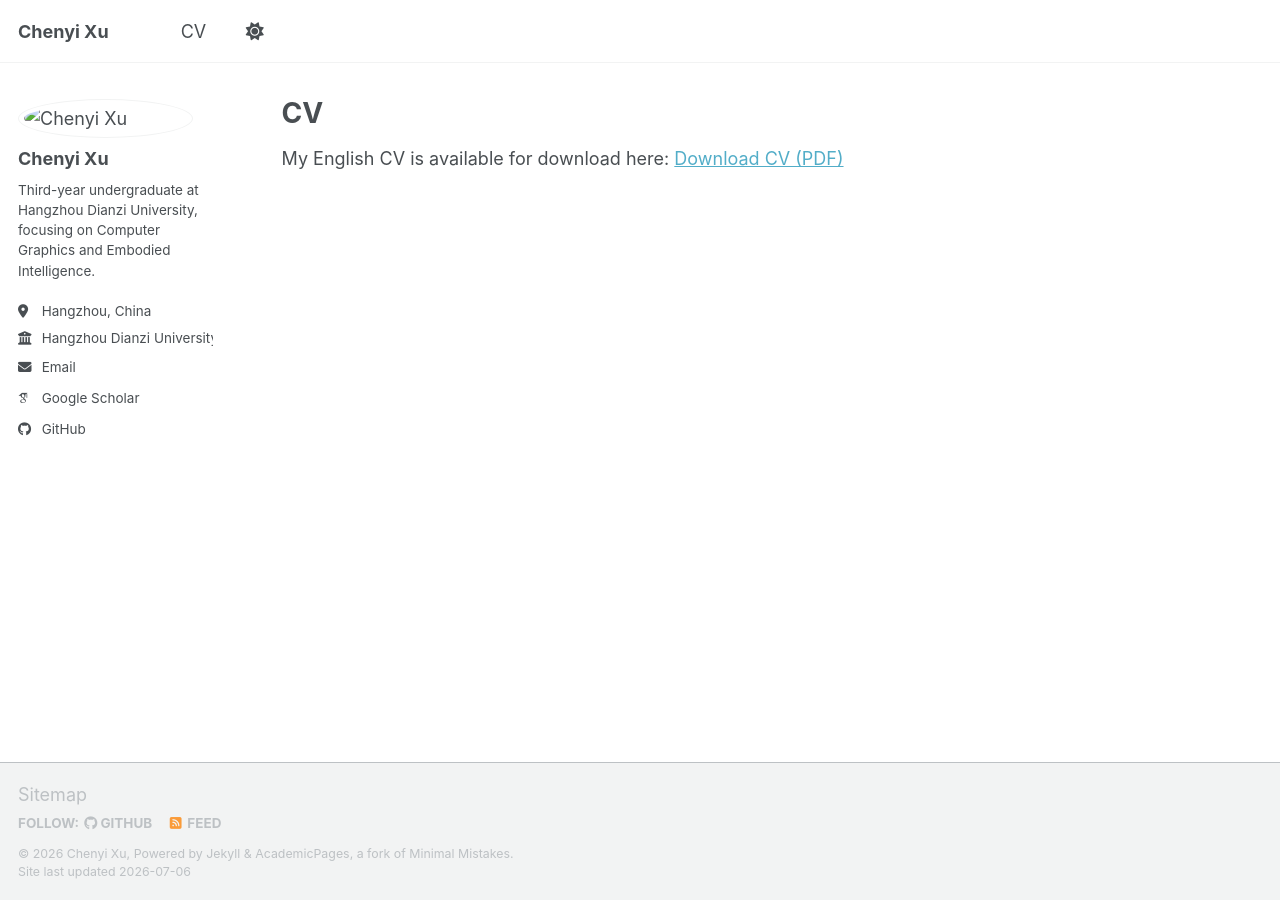
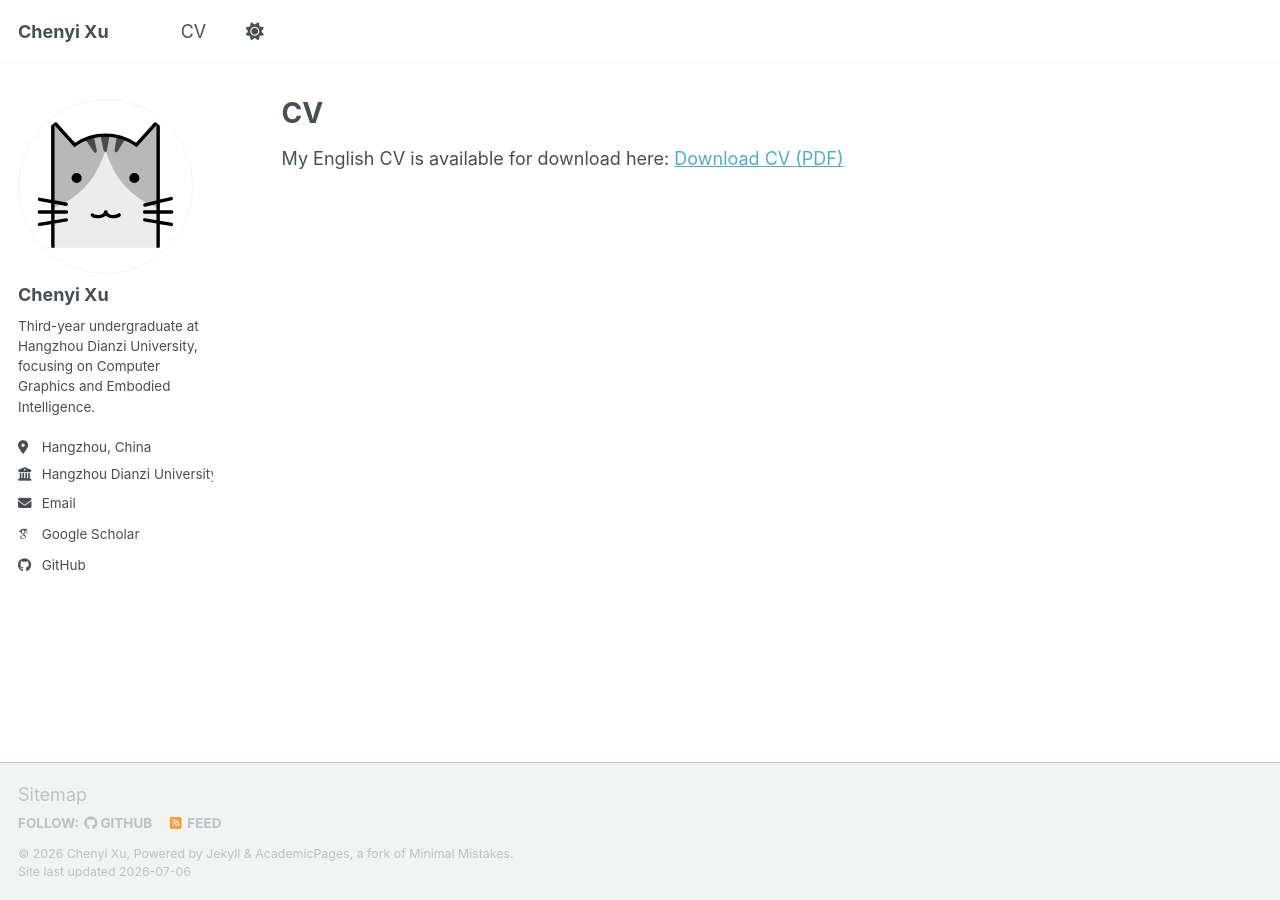
Before and after one commit to ChenyiXu04/ChenyiXu04.github.io, a Jekyll site: the page built from _pages/cv.md, in a window 1280 px wide. Built offline with Jekyll 4.4.1, drawn with Linux system fonts in a browser that asks for light colours; some web fonts are replaced; a script bundle is joined from its source files by our own code; library files that are not in the unit come from our copies.

Commit message:
Fix: move assets from _data/ to assets/images/ to fix Jekyll build

```diff
--- a/_includes/author-profile.html
+++ b/_includes/author-profile.html
@@ -9,10 +9,8 @@
   <div class="author__avatar">
     {% if author.avatar contains "://" %}
     	<img src="{{ author.avatar }}" alt="{{ author.name }}"  fetchpriority="high" />
-    {% elsif author.avatar contains ".svg" %}
-    	<img src="{{ author.avatar | prepend: "/_data/" | prepend: base_path }}" class="author__avatar" alt="{{ author.name }}"  fetchpriority="high" />
     {% else %}
-    	<img src="{{ author.avatar | prepend: "/images/" | prepend: base_path }}" class="author__avatar" alt="{{ author.name }}"  fetchpriority="high" />
+    	<img src="{{ author.avatar | prepend: "/assets/images/" | prepend: base_path }}" class="author__avatar" alt="{{ author.name }}"  fetchpriority="high" />
     {% endif %}
   </div>
 
--- a/_pages/cv.md
+++ b/_pages/cv.md
@@ -9,4 +9,4 @@ redirect_from:
 
 {% include base_path %}
 
-My English CV is available for download here: [Download CV (PDF)]({{ base_path }}/_data/xcy_cv.pdf)
+My English CV is available for download here: [Download CV (PDF)]({{ base_path }}/assets/images/xcy_cv.pdf)
```
Also changed, not shown: assets/images/cat.svg (renamed from _data/cat.svg), 2 other files.
